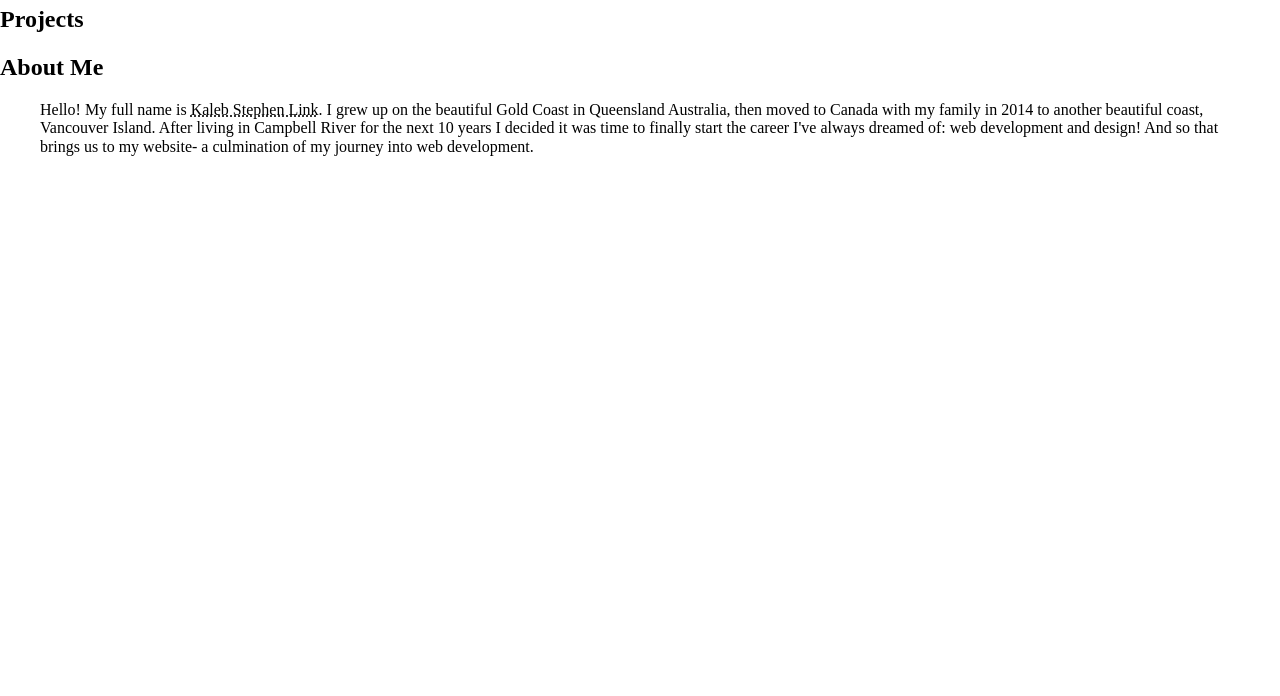
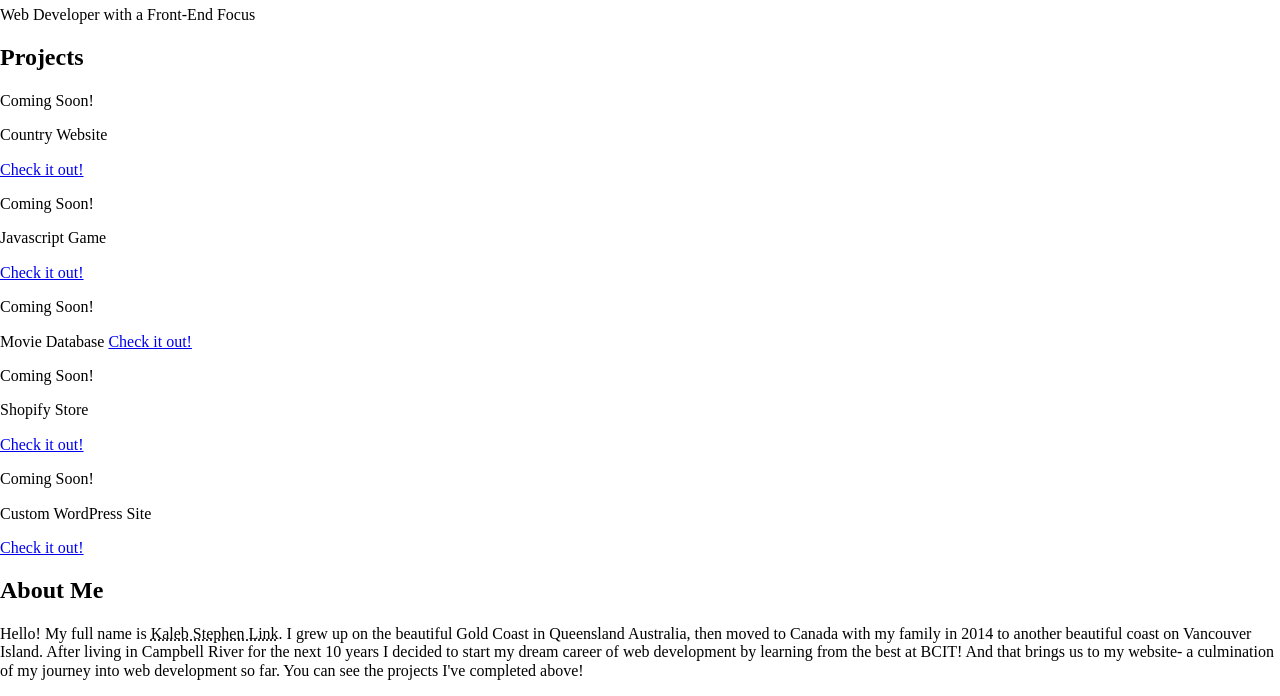
Before and after one commit to Ks-link/landing-page, a plain HTML site: page index.html in a window 1280 px wide. Shown: the part 108-804 px from the top of the page. Drawn offline with Linux system fonts and the light colour scheme.

Commit message:
Finished first draft of HTML

```diff
--- a/index.html
+++ b/index.html
@@ -21,21 +21,48 @@
     </header>
 
     <main>
-        <h1>Kaleb Link</h1>
+        <h1>Kaleb S Link</h1>
+        <p id="title-caption">Web Developer with a Front-End Focus</p>
 
-        <section>
+        <section class="projects">
 
             <h2>Projects</h2>
 
+            <article id="project1">
+                <p>Coming Soon!</p>
+                <p>Country Website</p>
+                <a id="project1link" href="#">Check it out!</a>
+            </article>
 
+            <article id="project2">
+                <p>Coming Soon!</p>
+                <p>Javascript Game</p>
+                <a id="project2link" href="#">Check it out!</a>
+            </article>
+
+            <article id="project3">
+                <p>Coming Soon!</p>
+                Movie Database
+                <a id="project3link" href="#">Check it out!</a>
+            </article>
+
+            <article id="project4">
+                <p>Coming Soon!</p>
+                <p>Shopify Store</p>
+                <a id="project4link" href="#">Check it out!</a>
+            </article>
+
+            <article id="project5">
+                <p>Coming Soon!</p>
+                <p>Custom WordPress Site</p>
+                <a id="project5link" href="#">Check it out!</a>
+            </article>
 
         </section>
 
-        <section>
+        <section class="about-me">
             <h2>About Me</h2>
-            <blockquote>
-                <p>Hello! My full name is <abbr title="so how could I not go for the 'Kaleb's link' pun right?">Kaleb Stephen Link</abbr>. I grew up on the beautiful Gold Coast in Queensland Australia, then moved to Canada with my family in 2014 to another beautiful coast, Vancouver Island. After living in Campbell River for the next 10 years I decided it was time to finally start the career I've always dreamed of: web development and design! And so that brings us to my website- a culmination of my journey into web development.</p>
-            </blockquote>
+            <p>Hello! My full name is <abbr title="so I just had to go for the 'Kaleb's link' pun in my domain">Kaleb Stephen Link</abbr>. I grew up on the beautiful Gold Coast in Queensland Australia, then moved to Canada with my family in 2014 to another beautiful coast on Vancouver Island. After living in Campbell River for the next 10 years I decided to start my dream career of web development by learning from the best at BCIT! And that brings us to my website- a culmination of my journey into web development so far. You can see the projects I've completed above!</p>
         </section>
     </main>
 </body>
```
